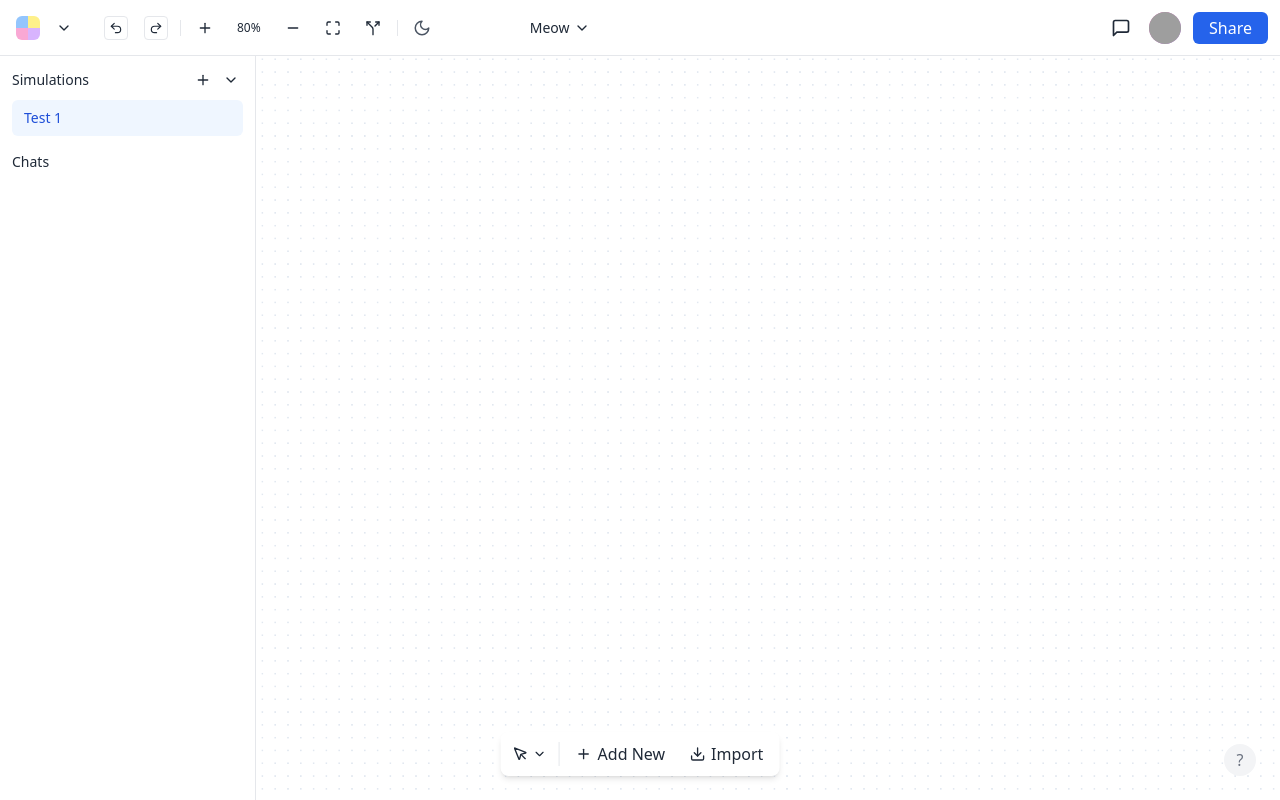
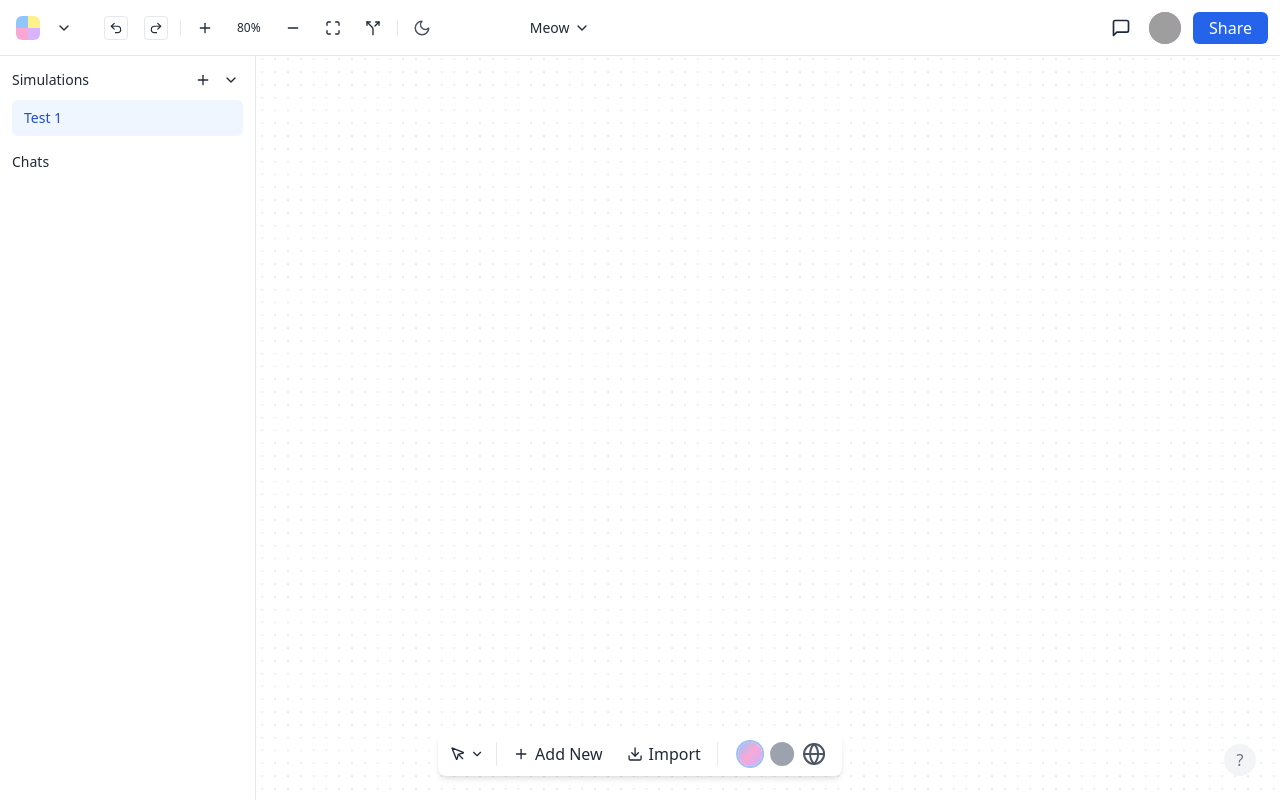
Before and after one commit to tonean/processor-cad, a React (Vite) app: page / in a window 1280 px wide. Built offline with nearby package versions, Linux system fonts and the light colour scheme; grey boxes are pictures that could not be loaded.

Commit message:
Added design (just design not backend) for 3 modes: wireframe, solid, and material

```diff
--- a/src/App.tsx
+++ b/src/App.tsx
@@ -1132,7 +1132,7 @@ Please provide a detailed response about the CAD element shown in the image, add
                   key={edge.id}
                   d={pathData}
                   stroke={strokeColor}
-                  strokeWidth="2"
+                  strokeWidth="0.5"
                   fill="none"
                   markerEnd={targetImage ? "url(#arrowhead)" : "url(#arrowhead-red)"}
                 />
--- a/src/components/BottomToolbar.tsx
+++ b/src/components/BottomToolbar.tsx
@@ -1,5 +1,5 @@
-import React, { useRef } from 'react';
-import { PlusIcon, DownloadIcon, MousePointerIcon, ChevronDownIcon } from 'lucide-react';
+import React, { useRef, useState } from 'react';
+import { PlusIcon, DownloadIcon, MousePointerIcon, ChevronDownIcon, GlobeIcon } from 'lucide-react';
 
 interface BottomToolbarProps {
   isDarkMode?: boolean;
@@ -11,14 +11,20 @@ export const BottomToolbar = ({
   onOpenModal
 }: BottomToolbarProps) => {
   const addNewButtonRef = useRef<HTMLButtonElement>(null);
+  const [selectedMode, setSelectedMode] = useState<'wireframe' | 'solid' | 'material'>('wireframe');
 
   const handleAddNewClick = () => {
     console.log('Add New button clicked!'); // Debug log
     onOpenModal();
   };
 
+  const handleModeChange = (mode: 'wireframe' | 'solid' | 'material') => {
+    setSelectedMode(mode);
+    console.log('Mode changed to:', mode);
+  };
+
   return (
-    <div className="flex items-center bg-white dark:bg-gray-800 rounded-lg shadow-md p-1 text-gray-800 dark:text-gray-200 transition-colors duration-200">
+    <div className="flex items-center bg-white dark:bg-gray-800 rounded-lg shadow-md p-1 pr-4 text-gray-800 dark:text-gray-200 transition-colors duration-200">
       <button className="flex items-center justify-center px-2 py-1.5 rounded hover:bg-gray-100 dark:hover:bg-gray-700 transition-colors duration-200">
         <div className="flex items-center">
           <MousePointerIcon size={16} />
@@ -38,6 +44,57 @@ export const BottomToolbar = ({
         <DownloadIcon size={16} className="mr-1.5" />
         <span>Import</span>
       </button>
+      <div className="h-6 border-r border-gray-200 dark:border-gray-700 mx-1"></div>
+
+      {/* 3D View Modes */}
+      <div className="flex items-center space-x-2 ml-4">
+        {/* Wireframe Mode */}
+        <button
+          onClick={() => handleModeChange('wireframe')}
+          className={`w-6 h-6 rounded-full transition-all duration-200 ${
+            selectedMode === 'wireframe'
+              ? 'ring-2 ring-blue-500 ring-offset-2 ring-offset-white dark:ring-offset-gray-800'
+              : ''
+          }`}
+          style={{
+            background: 'linear-gradient(135deg, #93c5fd, #f9a8d4, #c4b5fd)',
+            boxShadow: selectedMode === 'wireframe' ? '0 0 0 2px rgba(59, 130, 246, 0.5)' : 'none'
+          }}
+          title="Wireframe - shows only edges"
+        />
+
+        {/* Solid/Shaded Mode */}
+        <button
+          onClick={() => handleModeChange('solid')}
+          className={`w-6 h-6 rounded-full transition-all duration-200 ${
+            selectedMode === 'solid'
+              ? 'ring-2 ring-blue-500 ring-offset-2 ring-offset-white dark:ring-offset-gray-800'
+              : ''
+          }`}
+          style={{
+            backgroundColor: '#9ca3af',
+            boxShadow: selectedMode === 'solid' ? '0 0 0 2px rgba(59, 130, 246, 0.5)' : 'none'
+          }}
+          title="Solid/Shaded - filled surfaces with simple lighting (no textures)"
+        />
+
+        {/* Material Preview/Textured/Realistic Mode */}
+        <button
+          onClick={() => handleModeChange('material')}
+          className={`w-6 h-6 rounded-full transition-all duration-200 flex items-center justify-center ${
+            selectedMode === 'material'
+              ? 'ring-2 ring-blue-500 ring-offset-2 ring-offset-white dark:ring-offset-gray-800'
+              : ''
+          }`}
+          style={{
+            backgroundColor: 'transparent',
+            boxShadow: selectedMode === 'material' ? '0 0 0 2px rgba(59, 130, 246, 0.5)' : 'none'
+          }}
+          title="Material Preview/Textured/Realistic - shows material colors, textures and environment lighting (preview of the final render)"
+        >
+          <GlobeIcon size={24} className="text-gray-600 dark:text-gray-300" strokeWidth={2} />
+        </button>
+      </div>
     </div>
   );
 };
```
